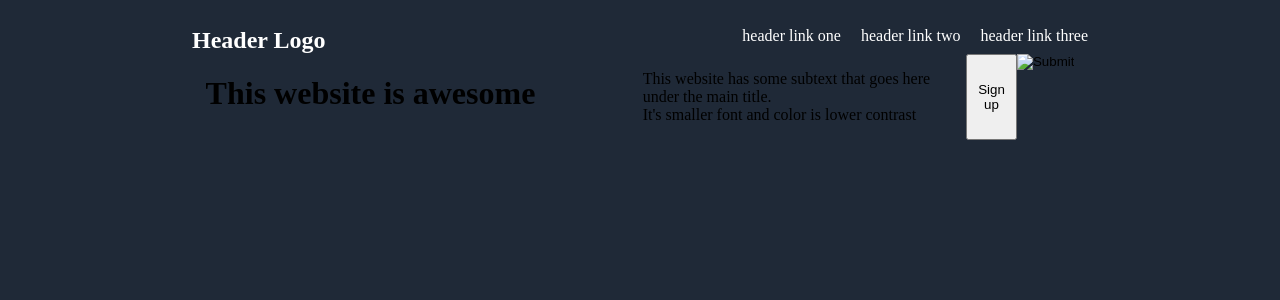
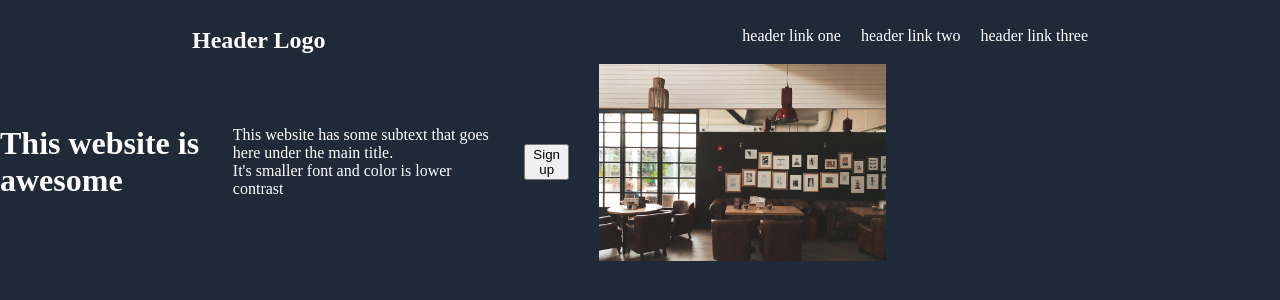
Before and after one commit to KrispyWaffles/LandingPage, a plain HTML site: page index.html in a window 1280 px wide. Drawn offline with Linux system fonts and the light colour scheme.

Commit message:
add an image to the hero section. still working on alignment

```diff
--- a/index.html
+++ b/index.html
@@ -19,15 +19,13 @@
         </nav>
     </div>
     <div class="hero-row">
-        <div class="column-1">
-        <h1>This website is awesome</h1>
+      <div class="row-container">
+      <h1>This website is awesome</h1>
         <p>This website has some subtext that goes here under the main title.<br>
             It's smaller font and color is lower contrast</p>
         <button>Sign up</button>
-        </div>
-        <div class="column-2"></div>
-        <input type="image" placeholder="this is a placeholder for an image">
-        </div>
+        <img src="/LandingPage/images/cafe.jpg" alt="cafe shop">
+
         </div>
     </div>
   </body>
--- a/styles.css
+++ b/styles.css
@@ -47,26 +47,81 @@ a {
 }
 
 .hero-row {
-    /* width: 100%;
-    height: 100vh; */
     display: flex;
-    /* flex-direction: row; */
     justify-content: center;
-    /* align-items: center; */
-    /* padding-top: 10%; */
+    color: #ffffff;
+    width: 70%;
 }
 
-h1 {
+
+.row-container {
+    display: flex;
+
+    align-items: center;
+    gap: 20px;
+    text-decoration: none;
+    list-style-type: none;
+    margin: 0;
+
+}
+
+
+
+img {
+    display: flex;
+
+    padding: 10px;
+    width: 32%;
+}
+
+
+
+
+
+
+
+
+
+
+
+
+
+
+
+
+
+
+
+
+
+
+
+
+
+/* .hero-row {
+    width: 100%;
+    height: 100vh;
+    display: flex;
+    flex-direction: row;
+    justify-content: space-between;
+    align-items: center;
+    padding-top: 10%;
+    width: 70%;
+    margin: 0;
+} */
+
+/* h1 {
     display: flex;
     justify-content: space-between;
     width: 70%;
+    color: #ffffff;
 }
 
 .column-1, h1 {
     display: flex;
 
 
-}
+} */
 
 
 
```
Also changed, not shown: images/cafe.jpg (added).
